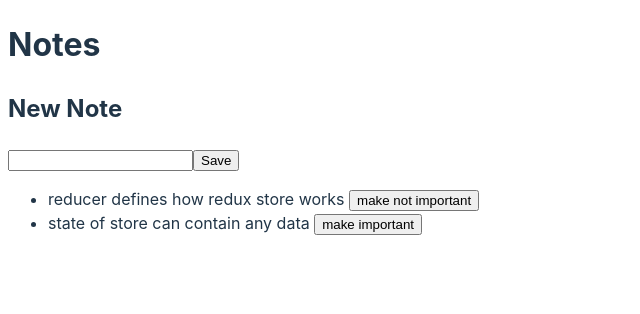
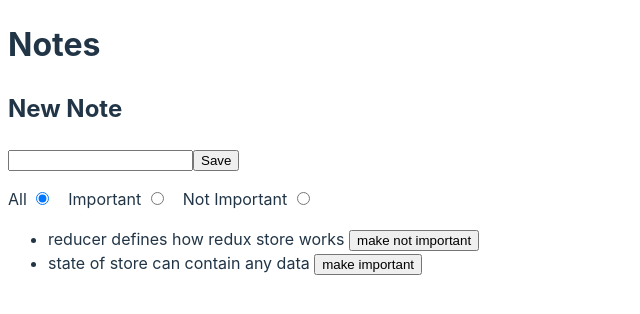
Before and after one commit to zelinka-marek/fullstack-notes-redux, a React (Vite) app: page / in a window 1280 px wide. Shown: the top 314 px of the page, without its empty margins (0-640 px from the left). Built offline with nearby package versions, Linux system fonts and the light colour scheme.

Commit message:
add visibility filter reducer

```diff
--- a/src/app.jsx
+++ b/src/app.jsx
@@ -1,22 +1,30 @@
 import { useDispatch, useSelector } from "react-redux";
 import { NewNote } from "./components/new-note";
 import { NoteList } from "./components/note-list";
+import { VisibilityFilter } from "./components/visibility-filter";
 import { createNote } from "./reducers/note";
 
 export function App() {
   const dispatch = useDispatch();
-  const notes = useSelector((state) => state);
+  const notes = useSelector(({ notes, filter }) => {
+    if (filter === "all") {
+      return notes;
+    }
 
-  function addNote({ content }) {
-    dispatch(createNote({ content }));
-  }
+    return filter === "important"
+      ? notes.filter((note) => note.important)
+      : notes.filter((note) => !note.important);
+  });
 
   return (
     <div>
       <h1>Notes</h1>
       <h2>New Note</h2>
-      <NewNote onSubmit={addNote} />
-      <NoteList notes={notes} />
+      <NewNote onSubmit={(data) => dispatch(createNote(data))} />
+      <div style={{ marginTop: 16 }}>
+        <VisibilityFilter />
+        <NoteList notes={notes} />
+      </div>
     </div>
   );
 }
--- /dev/null
+++ b/src/components/visibility-filter.jsx
@@ -0,0 +1,30 @@
+import { useDispatch, useSelector } from "react-redux";
+import { setFilter } from "../reducers/filter";
+
+const filters = {
+  all: "All",
+  important: "Important",
+  nonimportant: "Not Important",
+};
+
+export function VisibilityFilter() {
+  const dispatch = useDispatch();
+  const currentFilter = useSelector(({ filter }) => filter);
+
+  return (
+    <div style={{ display: "flex", gap: 16 }}>
+      {Object.keys(filters).map((filter) => (
+        <label key={filter}>
+          {filters[filter]}{" "}
+          <input
+            type="radio"
+            name="filter"
+            checked={filter === currentFilter}
+            value={filter}
+            onChange={({ target }) => dispatch(setFilter(target.value))}
+          />
+        </label>
+      ))}
+    </div>
+  );
+}
--- a/src/main.jsx
+++ b/src/main.jsx
@@ -1,12 +1,14 @@
 import { StrictMode } from "react";
 import { createRoot } from "react-dom/client";
 import { Provider } from "react-redux";
-import { createStore } from "redux";
+import { combineReducers, createStore } from "redux";
 import { App } from "./app";
+import { filterReducer } from "./reducers/filter";
 import { noteReducer } from "./reducers/note";
 import "./styles/index.css";
 
-const store = createStore(noteReducer);
+const reducer = combineReducers({ notes: noteReducer, filter: filterReducer });
+const store = createStore(reducer);
 
 createRoot(document.getElementById("root")).render(
   <StrictMode>
--- /dev/null
+++ b/src/reducers/filter.js
@@ -0,0 +1,16 @@
+export function filterReducer(state = "all", action) {
+  switch (action.type) {
+    case "SET_FILTER": {
+      const { filter } = action.payload;
+
+      return filter;
+    }
+    default: {
+      return state;
+    }
+  }
+}
+
+export function setFilter(filter) {
+  return { type: "SET_FILTER", payload: { filter } };
+}
```
